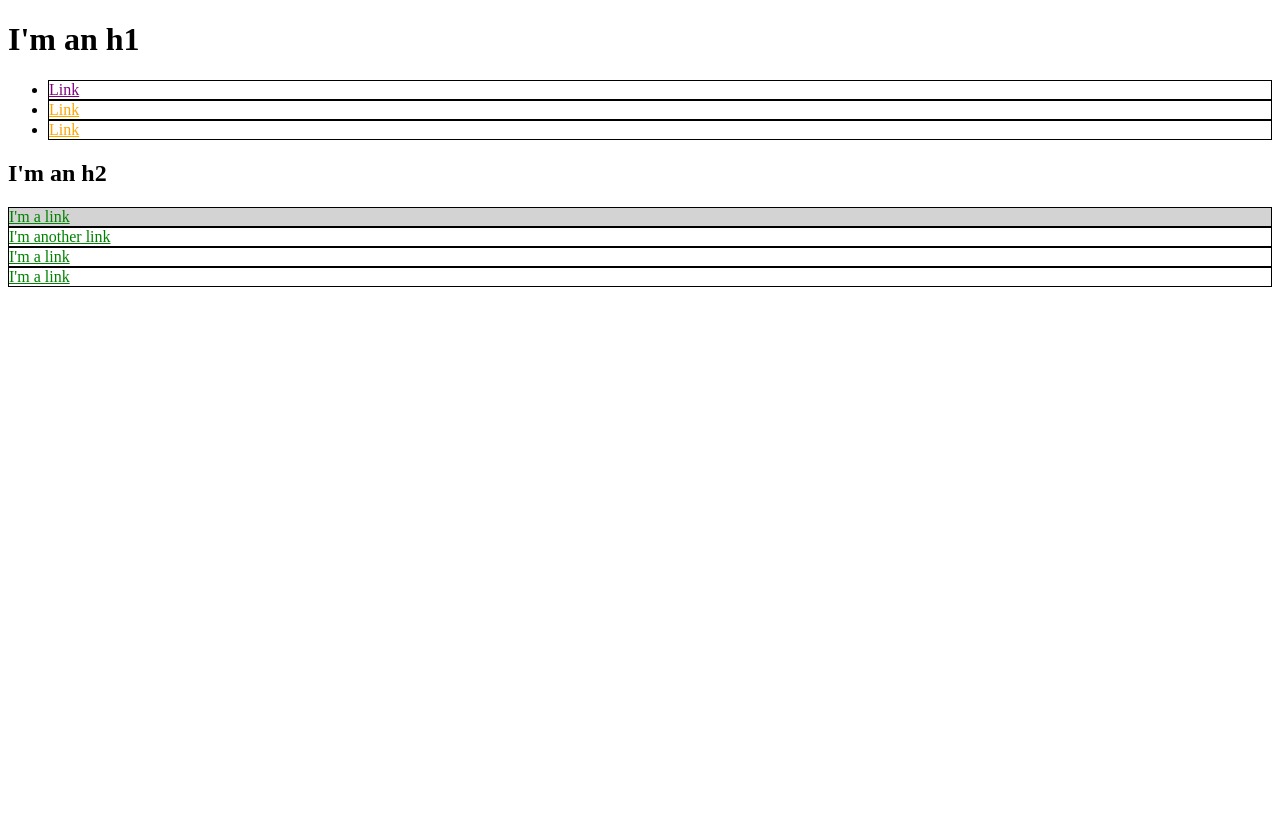
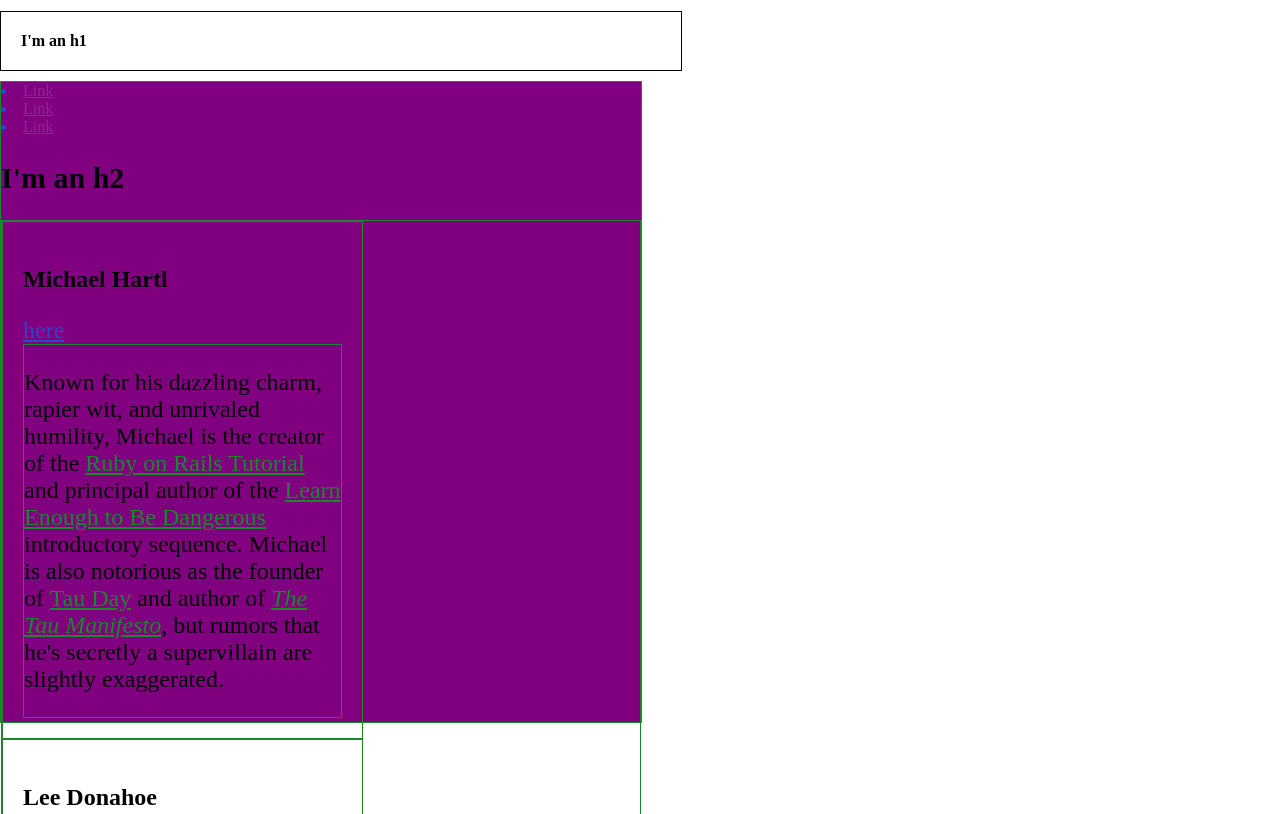
Before and after one commit to ErinClaudio/glowing-engine, a plain HTML site: page index.html in a window 1280 px wide. Shown: the top 814 px of the page. Drawn offline with Linux system fonts and the light colour scheme.

Commit message:
Sizing section

```diff
--- a/index.html
+++ b/index.html
@@ -4,63 +4,135 @@
     <title>Test Page: Don't Panic</title>
     <meta charset="utf-8">
     <style>
-    div {
-        border: 1px
-        solid black;
-    }
-    a{
-        color: orange;
-    }
-    div a{
-        color: green;
-    }
-    li {
-        border: 1px
-        solid black;
-    }
-    #exec-bio{
-      background-color: lightgray;
-    }
-    .bio-box{
-      border: 1px solid black;
-    }
-    .bio-box a {
-      color: green;
-    }
-    #purple-stuff{
-      color: purple;
-    }
-    .azure-thing{
-      color: #b4d0ed;
-    }
+      html, body{
+        margin: 0;
+        padding: 0;
+      }
+      a {
+        color: rgba(217, 179, 242, 0.2);
+      }
+      h2{
+        font-size: 30px;
+      }
+      /* HERO STYLES  */
+      .full-hero{
+        background-color: purple;
+        height: 50vw;
+        width: 50vw;
+      }
+      .hero-home{
+
+      }
+      .bio-wrapper{
+        font-size: 24px;
+      }
+      .bio-box {
+        border: 1px solid #050505;
+        /* margin: 10%; */
+        width: 50%;
+        font-size: 1em;
+        padding: 20px;
+      }
+      h1 {
+        border: 1px solid #050505;
+        /* margin: 10%; */
+        width: 50%;
+        font-size: 1rem;
+        padding: 20px;
+      }
+      .bio-box h3{
+        font-size: 1.5rem;
+      }
+      .bio-copy  {
+        font-size: 1em;
+      }
+      .bio-copy a {
+        color: #1a8728;
+      }
+      .social-link{
+        /* background: rgba(150, 150, 150, 0.5); */
+        color: #284ac7;
+      }
+      div {
+        border: 1px solid #1a8728;
+      }
+      div.bio-box {
+        border: 1px solid #1a8728
+      }
+      /* body{
+        height: 800px;
+      } */
+      /* html{background:red;} */
 
     </style>
   </head>
   <body>
     <h1>I'm an h1</h1>
+
+    <div class="full-hero hero-home"
     <ul>
-      <li>
-        <a href="https://example.com/" id="purple-stuff">Link</a>
-      </li>
-      <li>
+      <li class="social-link">
         <a href="https://example.com/">Link</a>
       </li>
-      <li>
+      <li class="social-link">
+        <a href="https://example.com/">Link</a>
+      </li>
+      <li class="social-link">
         <a href="https://example.com/">Link</a>
       </li>
     </ul>
+
     <h2>I'm an h2</h2>
-    <div id = "exec-bio" class="bio-box">
-      <a href="https://example.com/">I'm a link</a>
+    <div class="bio-wrapper">
+    <div class="bio-box">
+      <h3>Michael Hartl</h3>
+      <a href="https://twitter.com/mhartl" class="social-link">here</a>
+      <div class="bio-copy">
+        <p>
+          Known for his dazzling charm, rapier wit, and unrivaled humility,
+          Michael is the creator of the
+          <a href="https://www.railstutorial.org/">Ruby on Rails
+          Tutorial</a> and principal author of the
+          <a href="https://learnenough.com/">
+          Learn Enough to Be Dangerous</a> introductory sequence. Michael
+          is also notorious as the founder of
+          <a href="http://tauday.com/">Tau Day</a> and author of
+          <a href="http://tauday.com/tau-manifesto"><em>The Tau
+          Manifesto</em></a>, but rumors that he's secretly a supervillain
+          are slightly exaggerated.
+        </p>
+      </div>
     </div>
-    <div class="bio-box azure-thing">
-      <a href="https://example.com/">I'm another link</a>
+    <div class="bio-box">
+      <h3>Lee Donahoe</h3>
+      <a href="https://twitter.com/leedonahoe" class="social-link">here</a>
+      <div class="bio-copy">
+        <p>
+          When he's not literally swimming with sharks or hunting powder stashes on
+          his snowboard, you can find Lee in front of his computer designing
+          interfaces, doing front-end development, or writing some of the
+          interface-related Learn Enough tutorials.
+        </p>
+      </div>
     </div>
-    <div class="bio-box azure-thing">
-      <a href="https://example.com/">I'm a link</a>
+    <div class="bio-box">
+      <h3>Nick Merwin</h3>
+      <a href="https://twitter.com/nickmerwin" class="social-link">here</a>
+      <div class="bio-copy">
+        <p>
+          You may have seen him shredding guitar live with Capital Cities on Jimmy
+          Kimmel, Conan, or The Ellen Show, but rest assured Nick is a true nerd at
+          heart. He's just as happy shredding well-spec'd lines of code from a tour
+          bus as he is from his kitchen table.
+        </p>
+      </div>
     </div>
-    <div>
-      <a href="https://example.com/" style="color: green;">I'm a link</a>
+    <div class="bio-box">
+      <h3>??</h3>
+      <p>
+        The Future
+      </p>
+    </div>
     </div>
   </body>
 </html>
```
